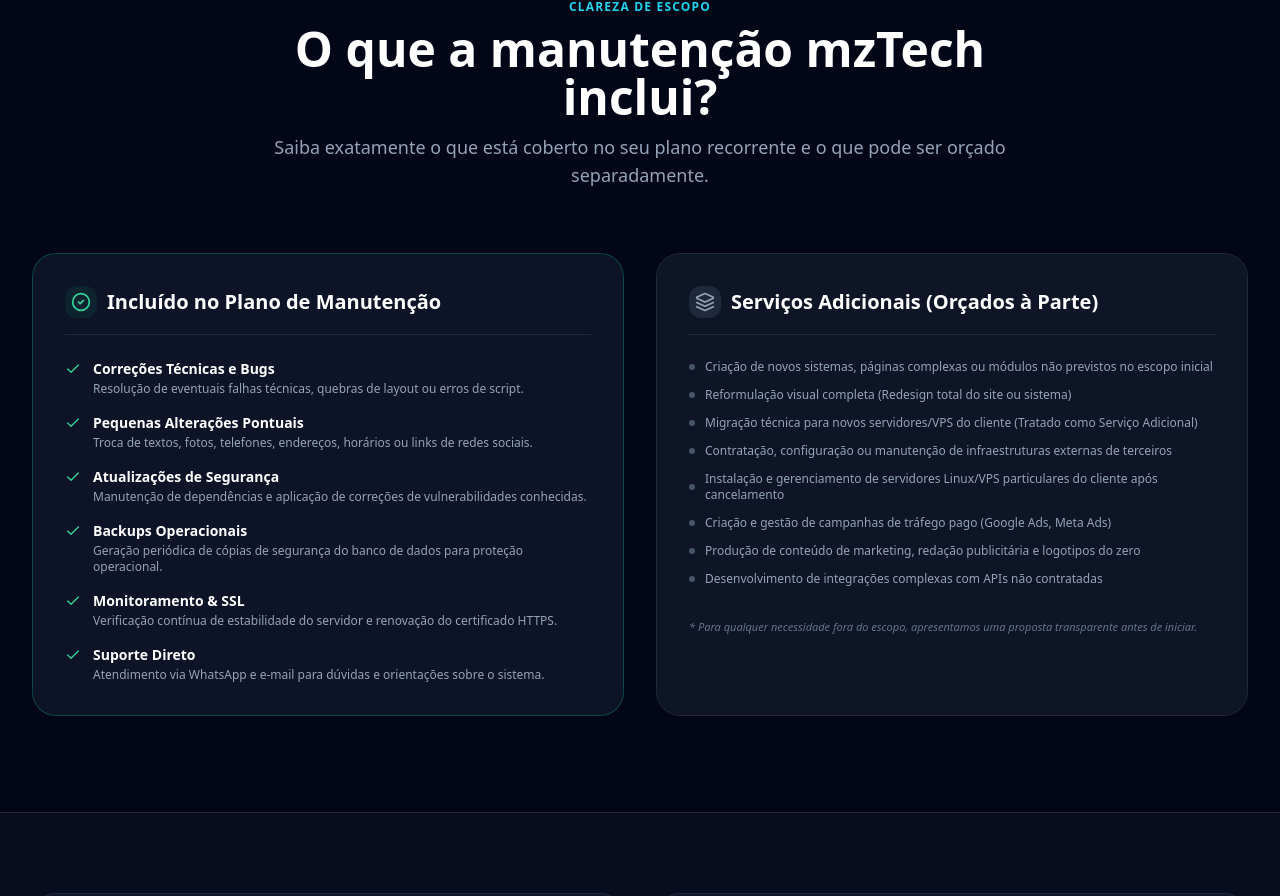
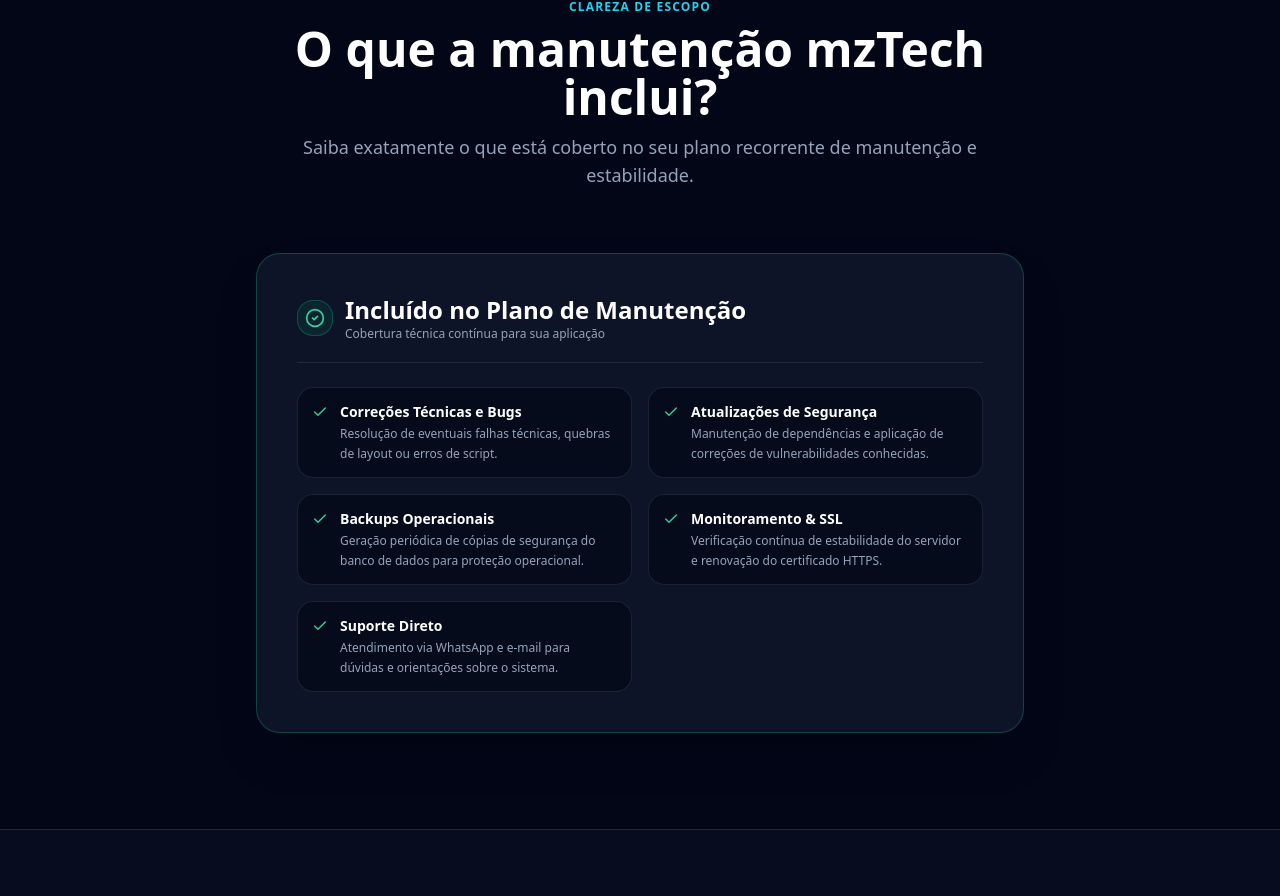
Before and after one commit to robertomazzoni-prog/mztech-plataforma, a Next.js app: page /mztech in a window 1280 px wide. Shown: the part 5256-6152 px from the top of the page. Built offline with nearby package versions, Linux system fonts and the light colour scheme; no server answers.

Commit message:
feat: remove Serviços Adicionais card and remove Pequenas Alterações from maintenance scope

```diff
--- a/src/app/mztech/page.tsx
+++ b/src/app/mztech/page.tsx
@@ -41,7 +41,6 @@
   MZTECH_SERVICE_CATEGORIES,
   MZTECH_STEPS,
   MZTECH_SCOPE_INCLUDED,
-  MZTECH_SCOPE_EXCLUDED,
   MZTECH_FAQ,
   DEFAULT_CONTRACT_TEMPLATE,
 } from '@/data/mztech-constants';
@@ -745,55 +744,34 @@
               O que a manutenção mzTech inclui?
             </h2>
             <p className="text-slate-400 text-base sm:text-lg mt-3">
-              Saiba exatamente o que está coberto no seu plano recorrente e o que pode ser orçado separadamente.
+              Saiba exatamente o que está coberto no seu plano recorrente de manutenção e estabilidade.
             </p>
           </div>
 
-          <div className="grid grid-cols-1 lg:grid-cols-2 gap-8">
-
+          <div className="max-w-3xl mx-auto">
             {/* O Que Está Incluído */}
-            <div className="bg-slate-900/90 border border-emerald-500/30 rounded-3xl p-8 space-y-6">
-              <div className="flex items-center gap-2.5 pb-4 border-b border-slate-800">
-                <div className="w-8 h-8 rounded-xl bg-emerald-500/10 text-emerald-400 flex items-center justify-center">
+            <div className="bg-slate-900/90 border border-emerald-500/30 rounded-3xl p-8 sm:p-10 space-y-6 shadow-2xl">
+              <div className="flex items-center gap-3 pb-5 border-b border-slate-800">
+                <div className="w-9 h-9 rounded-2xl bg-emerald-500/10 border border-emerald-500/30 text-emerald-400 flex items-center justify-center">
                   <CheckCircle2 className="w-5 h-5" />
                 </div>
-                <h3 className="text-xl font-bold text-white">Incluído no Plano de Manutenção</h3>
+                <div>
+                  <h3 className="text-xl sm:text-2xl font-bold text-white">Incluído no Plano de Manutenção</h3>
+                  <p className="text-xs text-slate-400">Cobertura técnica contínua para sua aplicação</p>
+                </div>
               </div>
 
-              <div className="space-y-4">
+              <div className="grid grid-cols-1 sm:grid-cols-2 gap-4">
                 {MZTECH_SCOPE_INCLUDED.map((item, idx) => (
-                  <div key={idx} className="flex items-start gap-3 text-xs sm:text-sm">
+                  <div key={idx} className="flex items-start gap-3 p-3.5 rounded-2xl bg-slate-950/60 border border-slate-800/80">
                     <Check className="w-4 h-4 text-emerald-400 shrink-0 mt-0.5" />
                     <div>
-                      <p className="font-bold text-white">{item.title}</p>
-                      <p className="text-slate-400 text-xs mt-0.5">{item.description}</p>
+                      <p className="font-bold text-white text-sm">{item.title}</p>
+                      <p className="text-slate-400 text-xs mt-0.5 leading-relaxed">{item.description}</p>
                     </div>
                   </div>
                 ))}
               </div>
-            </div>
-
-            {/* O Que NÃO Está Incluído (Serviços Adicionais) */}
-            <div className="bg-slate-900/90 border border-slate-800 rounded-3xl p-8 space-y-6">
-              <div className="flex items-center gap-2.5 pb-4 border-b border-slate-800">
-                <div className="w-8 h-8 rounded-xl bg-slate-800 text-slate-400 flex items-center justify-center">
-                  <Layers className="w-5 h-5" />
-                </div>
-                <h3 className="text-xl font-bold text-white">Serviços Adicionais (Orçados à Parte)</h3>
-              </div>
-
-              <div className="space-y-3">
-                {MZTECH_SCOPE_EXCLUDED.map((item, idx) => (
-                  <div key={idx} className="flex items-center gap-2.5 text-xs text-slate-400">
-                    <div className="w-1.5 h-1.5 rounded-full bg-slate-600 shrink-0" />
-                    <span>{item}</span>
-                  </div>
-                ))}
-              </div>
-
-              <p className="text-[11px] text-slate-500 italic pt-2">
-                * Para qualquer necessidade fora do escopo, apresentamos uma proposta transparente antes de iniciar.
-              </p>
             </div>
           </div>
         </div>
--- a/src/data/mztech-constants.ts
+++ b/src/data/mztech-constants.ts
@@ -132,10 +132,6 @@
     description: 'Resolução de eventuais falhas técnicas, quebras de layout ou erros de script.',
   },
   {
-    title: 'Pequenas Alterações Pontuais',
-    description: 'Troca de textos, fotos, telefones, endereços, horários ou links de redes sociais.',
-  },
-  {
     title: 'Atualizações de Segurança',
     description: 'Manutenção de dependências e aplicação de correções de vulnerabilidades conhecidas.',
   },
```
